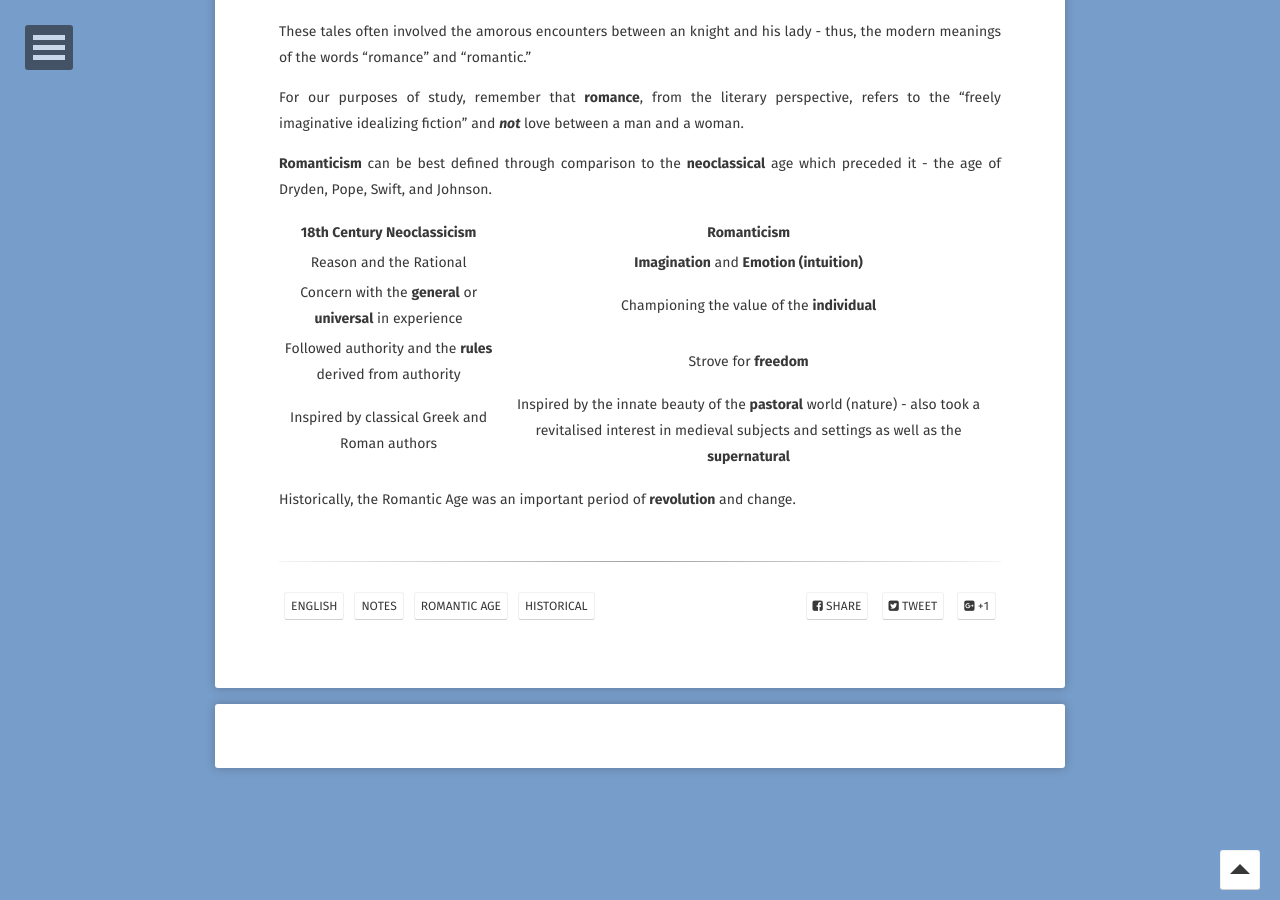
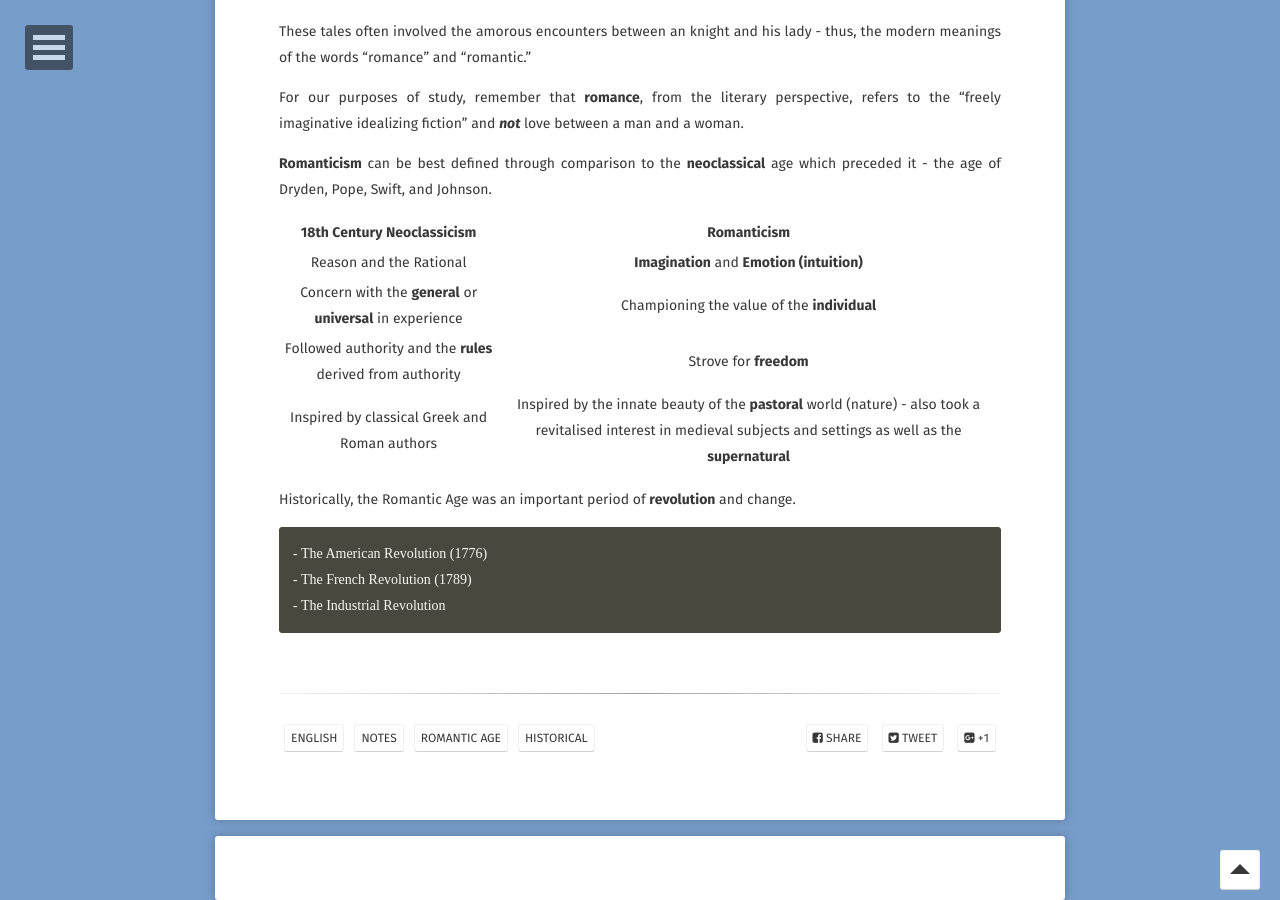
Before and after one commit to EthenStrine/site, a Jekyll site: the page built from _posts/2019-03-13-romantic-age.md, in a window 1280 px wide and 900 px high, scrolled down 783 px. Built offline with Jekyll 4.4.1, drawn with Linux system fonts in a browser that asks for light colours; some web fonts are replaced; comment, search, counter and statistics services are not loaded.

Commit message:
Update 2019-03-13-romantic-age.md

```diff
--- a/_posts/2019-03-13-romantic-age.md
+++ b/_posts/2019-03-13-romantic-age.md
@@ -30,3 +30,7 @@ For our purposes of study, remember that **romance**, from the literary perspect
 | Inspired by classical Greek and Roman authors               	| Inspired by the innate beauty of the **pastoral** world (nature) - also took a revitalised interest in medieval subjects and settings as well as the **supernatural** 	|
 
 Historically, the Romantic Age was an important period of **revolution** and change.
+
+    - The American Revolution (1776)
+    - The French Revolution (1789)
+    - The Industrial Revolution
```
